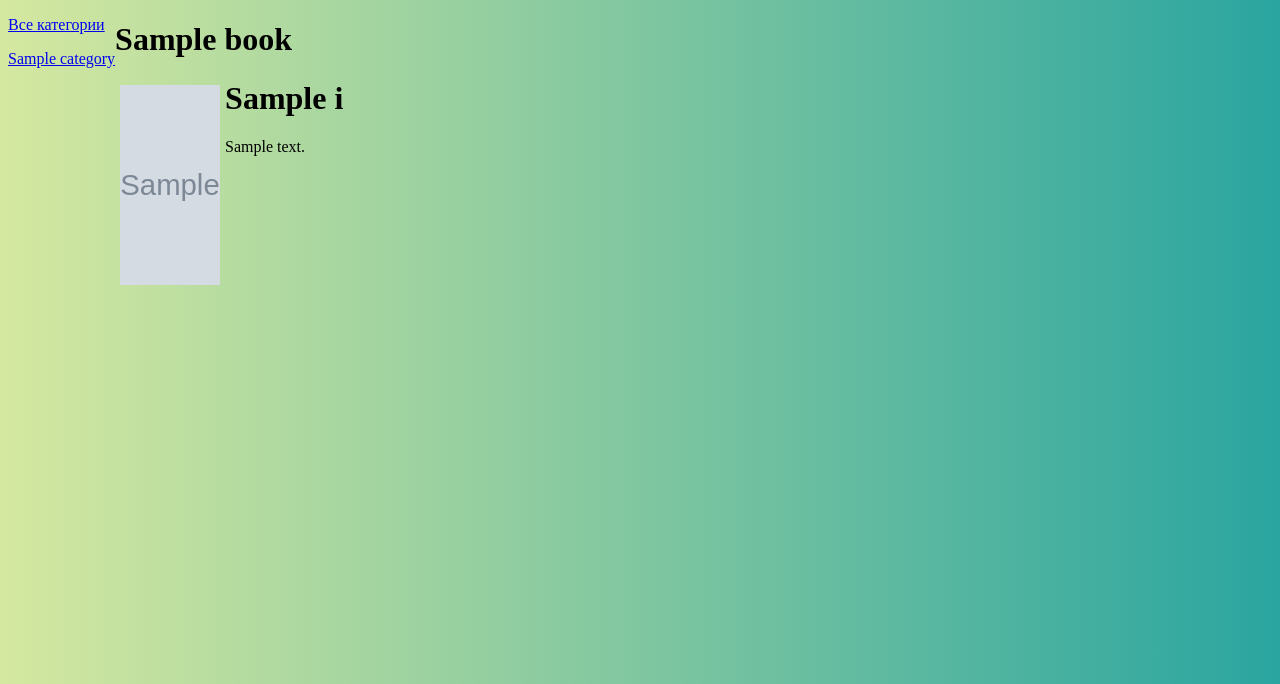
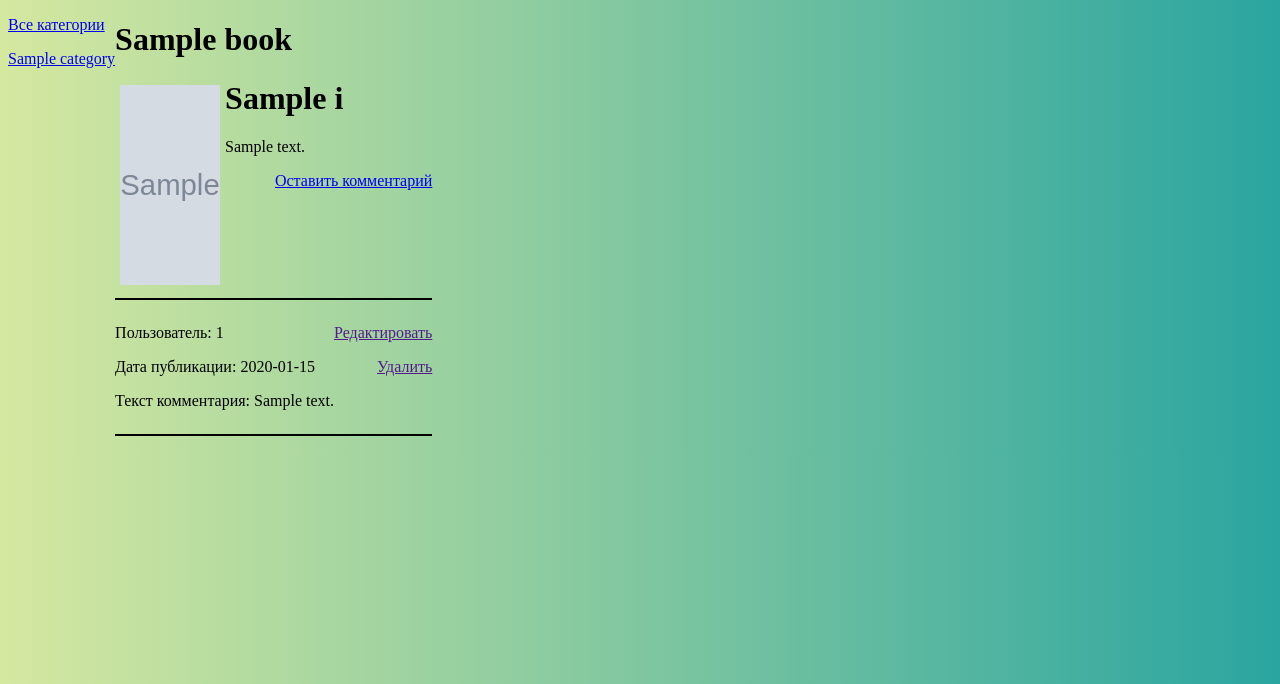
Before and after one commit to piplofen/web_developer, a Django app: template web_developer/book/templates/book/current_book.html in a window 1280 px wide. Shown: the part 58-742 px from the top of the page. Run offline with Django 4.2, Linux system fonts and the light colour scheme; tables that the repository leaves empty hold one stand-in row (values such as "Sample post"); the template is opened without the code that fills it: values that come from a table or form of the project are taken from there, most other values are stand-ins (such as "Sample title", 1, 10 or a date in 2020); grey boxes marked "Sample" are stand-in pictures.

Commit message:
piplofen

```diff
--- a/web_developer/book/models.py
+++ b/web_developer/book/models.py
@@ -26,6 +26,7 @@ class Book(models.Model):
 
 class Comments(models.Model):
     user = models.IntegerField(db_index=True)
+    current_book = models.ForeignKey("Book", on_delete=models.PROTECT, null=True)
     body = models.TextField(default="Комментарий")
     date_published = models.CharField(max_length=10)
 
@@ -33,7 +34,7 @@ class Comments(models.Model):
         return self.body
 
     def get_absolute_url(self):
-        return reverse("category", kwargs={"category_id": self.pk})
+        return reverse("comments", kwargs={"comments_id": self.pk})
 
     class Meta:
         verbose_name = "Комментарий"
--- a/web_developer/book/templates/book/current_book.html
+++ b/web_developer/book/templates/book/current_book.html
@@ -7,7 +7,32 @@
 
     <h1><img class="image" src="{{ item.photo.url }}" width="100" height="200"
                          align="left" vspace="5" hspace="5">{{ i.name }}</h1>
+
 {% endif %}
 
 {{ item.description }}
+
+<p align="right"><a href="{% url 'add' item.pk %}">Оставить комментарий</a></p>
 {% endblock %}
+
+{% block comments %}
+
+{% for c in comments %}
+    <table border=0 cellpadding="0" cellspacing="0">
+        <tr>
+            <td valign="top" width="100%" class="left-side">
+                <p>Пользователь: {{ c.user }}</p>
+                <p>Дата публикации: {{ c.date_published }}</p>
+                <p>Текст комментария: {{ c.body }}</p>
+            </td>
+            <hr>
+            <td valign="top" align="right" class="left-side">
+                <p><a href="">Редактировать</a></p>
+                <p><a href="">Удалить</a></p>
+            </td>
+        </tr>
+    </table>
+{% endfor %}
+<hr>
+
+{% endblock %}
--- a/web_developer/book/templates/book/main.html
+++ b/web_developer/book/templates/book/main.html
@@ -39,6 +39,15 @@
         {% endblock content %}
     </td>
 </tr>
+<tr>
+    <td></td>
+    <td>
+        {% block comments %}
+        {% endblock comments %}
+    </td>
+</tr>
 </table>
+
+
 </body>
 </html>
```
